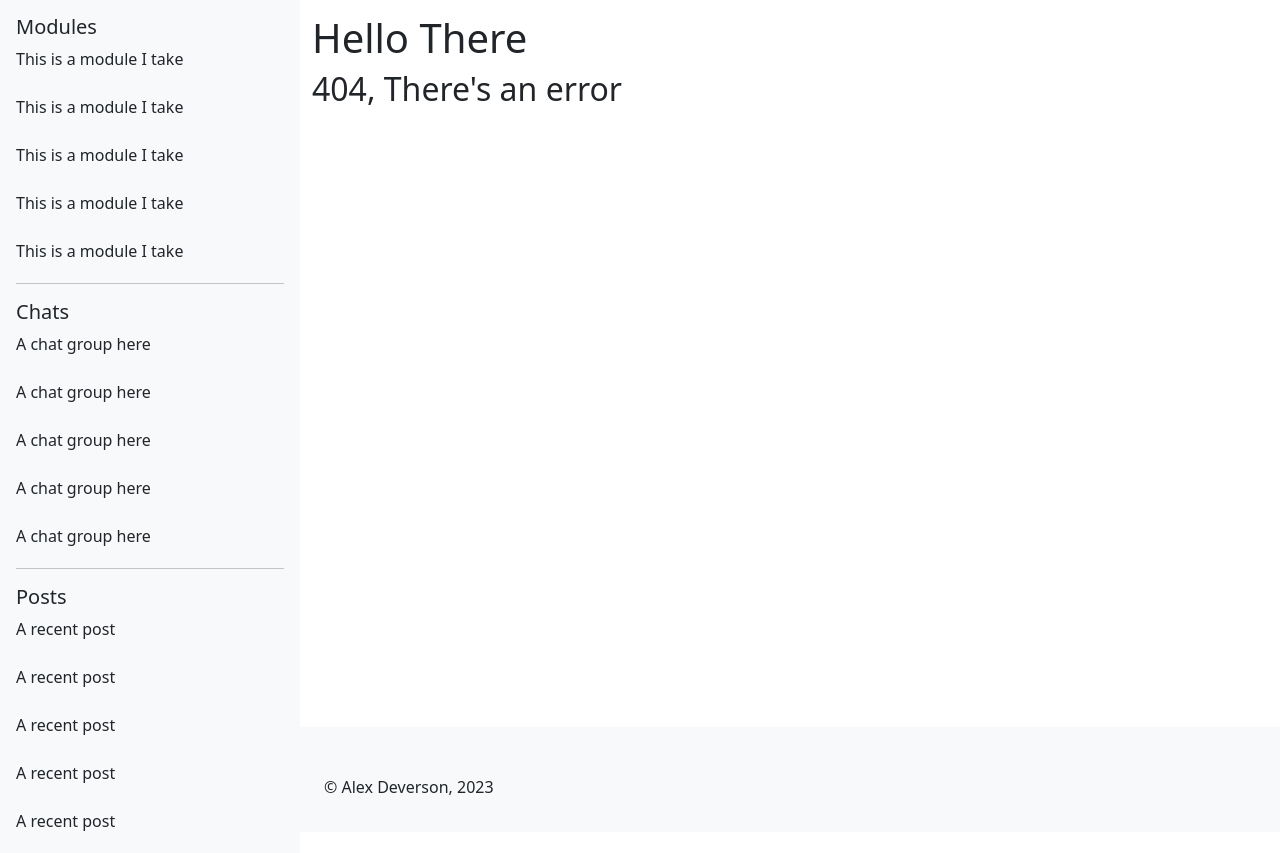
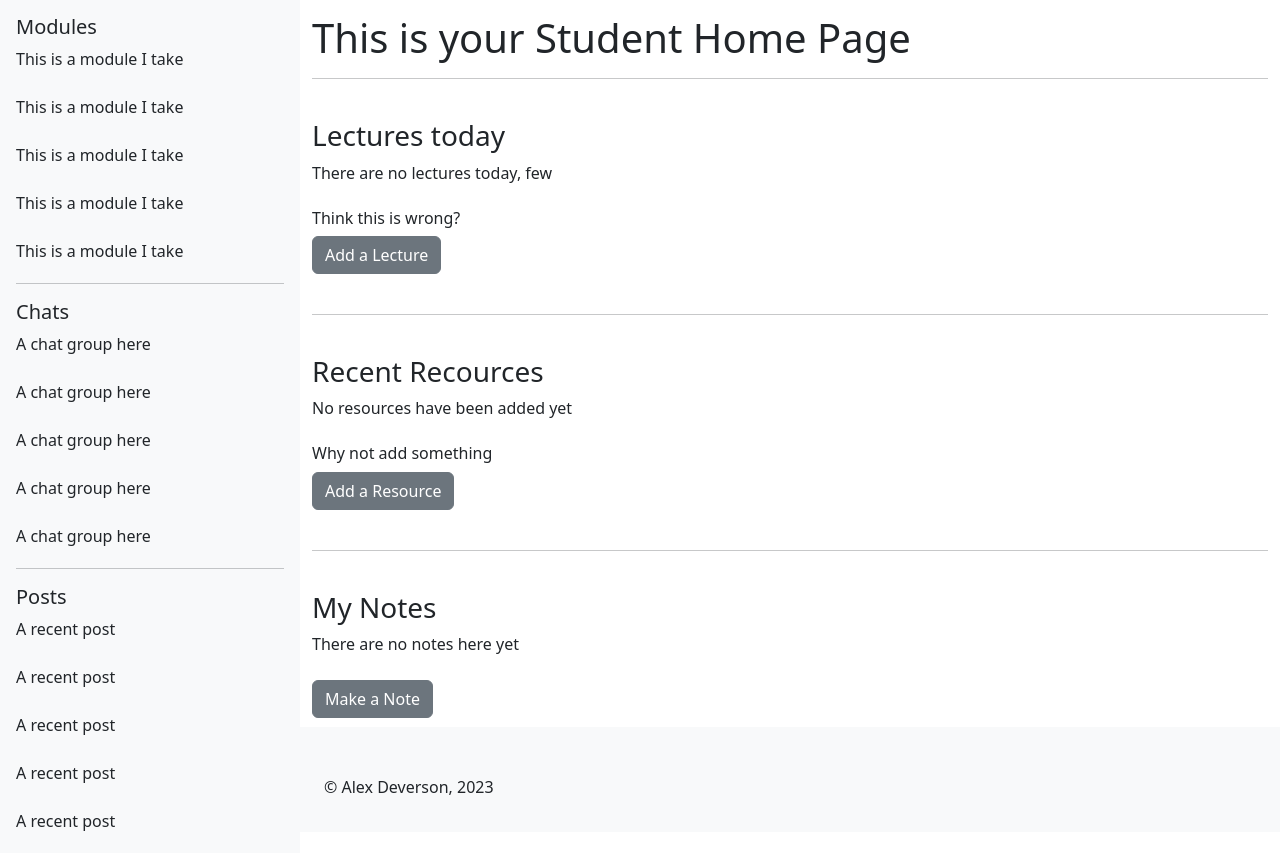
Before and after one commit to Durigy/dissertation, a Flask app: page /student/notes in a window 1280 px wide. Shown: the part 56-909 px from the top of the page. Run offline with Flask 2, Linux system fonts and the light colour scheme; the visitor is signed in with stand-in values (Sample User, id 1); data comes from the database, SQL or seed files in the repository; some libraries are stand-ins or nearby versions.

Commit message:
student page updates

```diff
--- a/main/module/routes.py
+++ b/main/module/routes.py
@@ -8,7 +8,7 @@ from .. import db
 # referece: https://flask.palletsprojects.com/en/2.2.x/blueprints/#registering-blueprints
 modules = Blueprint('modules', __name__, template_folder='templates',  url_prefix='/module')
 
-@modules.route("/all")
+@modules.route("")
 @login_required
 def module_list():
 
--- a/main/student/routes.py
+++ b/main/student/routes.py
@@ -7,10 +7,50 @@ from ..main_utils import generate_id
 # referece: https://flask.palletsprojects.com/en/2.2.x/blueprints/#registering-blueprints
 students = Blueprint('students', __name__, template_folder='templates',  url_prefix='/student')
 
-@students.route("/")
+@students.route("")
 @login_required
 def student_home():
     return render_template(
         'student/student_home.html',
         title='Home'
     )
+
+@students.route("/notes")
+@login_required
+def student_note():
+    return render_template(
+        'student/student_home.html',
+        title='Home'
+    )
+
+@students.route("/notes/<note_id>")
+@login_required
+def student_note_single(note_id):
+    return render_template(
+        'student/student_home.html',
+        title='Home'
+    )
+
+@students.route("/messages")
+@login_required
+def student_message():
+    return render_template(
+        'student/student_home.html',
+        title='Home'
+    )
+
+@students.route("/messages/<message_id>")
+@login_required
+def student_message_single(message_id):
+    return render_template(
+        'student/student_home.html',
+        title='Home'
+    )
+
+@students.route("/my-modules")
+@login_required
+def student_modules():
+    return render_template(
+        'student/student_home.html',
+        title='Home'
+    )
--- a/main/templates/includes/header/logged_in_li.html
+++ b/main/templates/includes/header/logged_in_li.html
@@ -12,7 +12,7 @@
 </li>
 
 <li class="nav-item pe-4">
-    <a class="nav-link" href="#">
+    <a class="nav-link" href="{{ url_for('students.student_note') }}">
         <i class="fa-solid fa-note-sticky"></i> Notes
     </a>
 </li>
@@ -24,7 +24,7 @@
 </li>
 
 <li class="nav-item pe-4">
-    <a class="nav-link" href="#">
+    <a class="nav-link" href="{{ url_for('students.student_message') }}">
         <i class="fa-regular fa-comments"></i> Messages
     </a>
 </li>
--- a/main/templates/student/student_home.html
+++ b/main/templates/student/student_home.html
@@ -1,7 +1,51 @@
 {% extends "layout.html" %}
 {% block content %}
 
-<h1>This is the student home page</h1>
+<h1>This is your Student Home Page</h1>
+
+<hr>
+<br>
+
+
+<h3>Lectures today</h3>
+There are no lectures today, few
+
+<br>
+<br>
+
+<h6>Think this is wrong?</h6>
+<a href="" class="btn btn-secondary">Add a Lecture</a>
+
+<br>
+<br>
+
+<hr>
+
+<br>
+
+<h3>Recent Recources</h3>
+No resources have been added yet
+
+<br>
+<br>
+
+<h6>Why not add something</h6>
+<a href="" class="btn btn-secondary">Add a Resource</a>
+
+<br>
+<br>
+
+<hr>
+
+<br>
+
+<h3>My Notes</h3>
+There are no notes here yet
+
+<br>
+<br>
+
+<a href="" class="btn btn-secondary">Make a Note</a>
 
 
 {% endblock content %}
```
